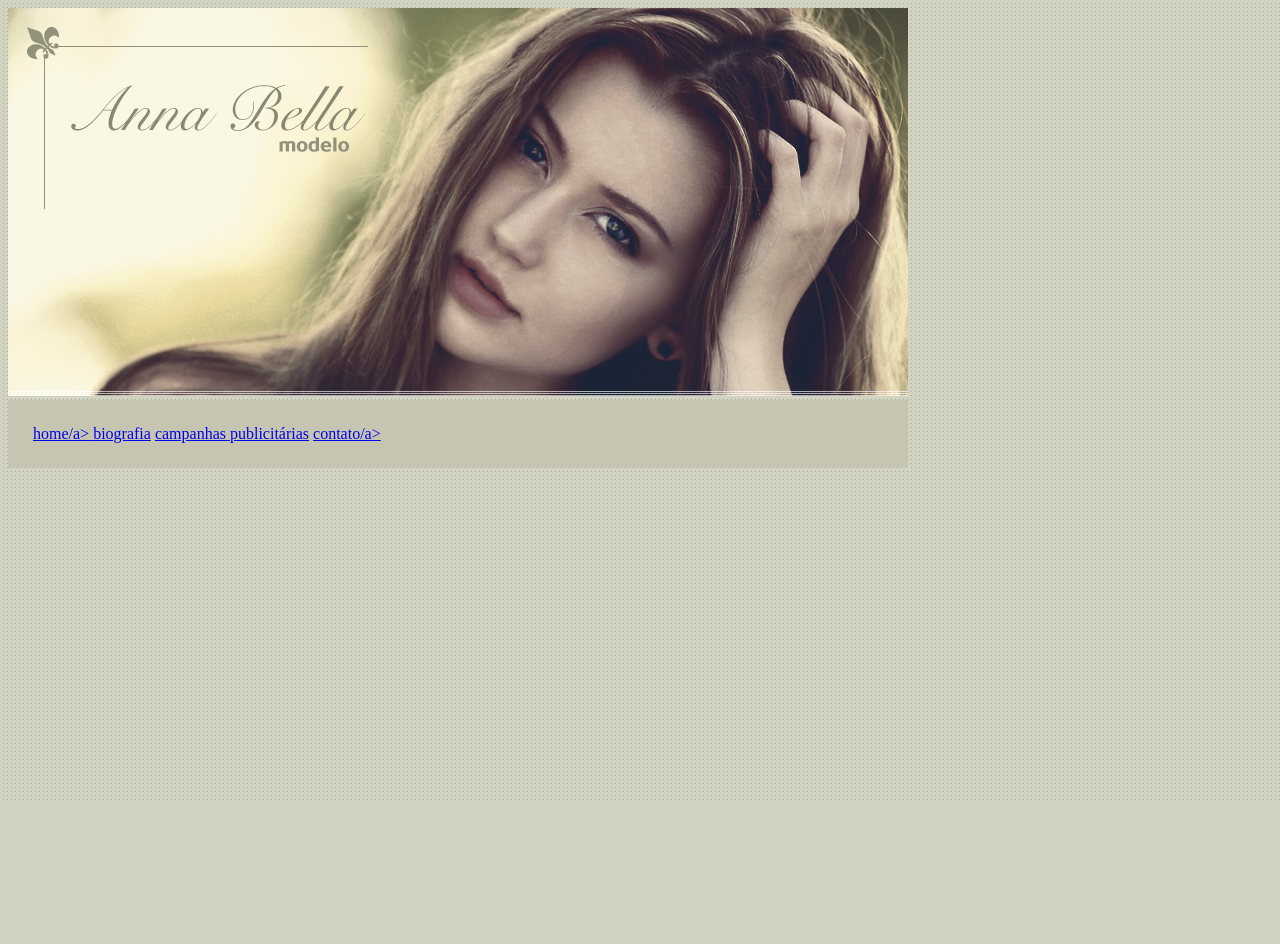
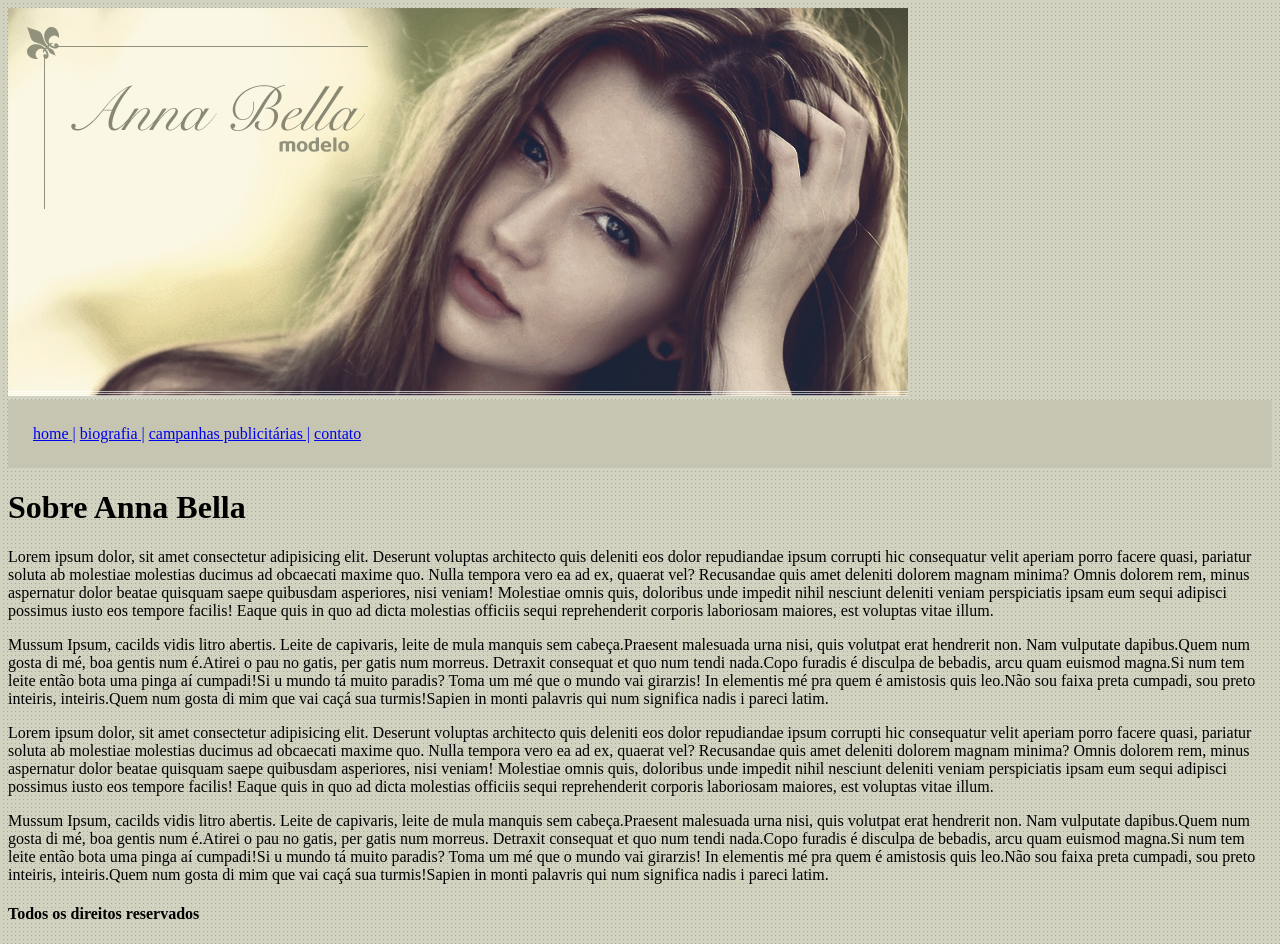
Before and after one commit to RennanLima21/Anna-Bella, a plain HTML site: page index.html in a window 1280 px wide. Before the commit the page ends 800 px from the top, so only its background shows below. Drawn offline with Linux system fonts and the light colour scheme.

Commit message:
links,  paragrafo

```diff
--- a/index.html
+++ b/index.html
@@ -1,30 +1,93 @@
 <!DOCTYPE html>
 <html lang="en">
-<head>
-  <meta charset="UTF-8">
-  <meta http-equiv="X-UA-Compatible" content="IE=edge">
-  <meta name="viewport" content="width=device-width, initial-scale=1.0">
-  <title>Annan-Bella</title>
-  <link rel="stylesheet" href="style.css">
+  <head>
+    <meta charset="UTF-8" />
+    <meta http-equiv="X-UA-Compatible" content="IE=edge" />
+    <meta name="viewport" content="width=device-width, initial-scale=1.0" />
+    <title>Annan-Bella</title>
+    <link rel="stylesheet" href="style.css" />
   </head>
   <body>
-
-    <div class="principal">
-
-      <img src="./imagens/capa.png" alt="capa">
+    <div class="wrapper">
+      <img src="./imagens/capa.png" alt="capa" />
 
       <div class="menu">
-
-        <a href="index.html" target="_blank" rel="noopener noreferrer">home/a>
-        <a href="index.html" target="_blank" rel="noopener noreferrer">biografia</a>
-        <a href="index.html" target="_blank" rel="noopener noreferrer">campanhas publicitárias</a>
-        <a href="index.html" target="_blank" rel="noopener noreferrer">contato/a>
-
-
+        <a href="index.html" target="_blank" rel="noopener noreferrer"
+          >home |</a
+        >
+        <a href="biografia.html" target="_blank" rel="noopener noreferrer"
+          >biografia |</a
+        >
+        <a href="publicidade.html" target="_blank" rel="noopener noreferrer"
+          >campanhas publicitárias |</a
+        >
+        <a href="contato.html" target="_blank" rel="noopener noreferrer"
+          >contato</a
+        >
       </div>
 
+      <!-- Inicio do conteudo -->
+      <div class="content">
+        <h1>Sobre Anna Bella</h1>
+
+        <p>
+          Lorem ipsum dolor, sit amet consectetur adipisicing elit. Deserunt
+          voluptas architecto quis deleniti eos dolor repudiandae ipsum corrupti
+          hic consequatur velit aperiam porro facere quasi, pariatur soluta ab
+          molestiae molestias ducimus ad obcaecati maxime quo. Nulla tempora
+          vero ea ad ex, quaerat vel? Recusandae quis amet deleniti dolorem
+          magnam minima? Omnis dolorem rem, minus aspernatur dolor beatae
+          quisquam saepe quibusdam asperiores, nisi veniam! Molestiae omnis
+          quis, doloribus unde impedit nihil nesciunt deleniti veniam
+          perspiciatis ipsam eum sequi adipisci possimus iusto eos tempore
+          facilis! Eaque quis in quo ad dicta molestias officiis sequi
+          reprehenderit corporis laboriosam maiores, est voluptas vitae illum.
+        </p>
+        <p>
+          Mussum Ipsum, cacilds vidis litro abertis. Leite de capivaris, leite
+          de mula manquis sem cabeça.Praesent malesuada urna nisi, quis volutpat
+          erat hendrerit non. Nam vulputate dapibus.Quem num gosta di mé, boa
+          gentis num é.Atirei o pau no gatis, per gatis num morreus. Detraxit
+          consequat et quo num tendi nada.Copo furadis é disculpa de bebadis,
+          arcu quam euismod magna.Si num tem leite então bota uma pinga aí
+          cumpadi!Si u mundo tá muito paradis? Toma um mé que o mundo vai
+          girarzis! In elementis mé pra quem é amistosis quis leo.Não sou faixa
+          preta cumpadi, sou preto inteiris, inteiris.Quem num gosta di mim que
+          vai caçá sua turmis!Sapien in monti palavris qui num significa nadis i
+          pareci latim.
+        </p>
+        <p>
+          Lorem ipsum dolor, sit amet consectetur adipisicing elit. Deserunt
+          voluptas architecto quis deleniti eos dolor repudiandae ipsum corrupti
+          hic consequatur velit aperiam porro facere quasi, pariatur soluta ab
+          molestiae molestias ducimus ad obcaecati maxime quo. Nulla tempora
+          vero ea ad ex, quaerat vel? Recusandae quis amet deleniti dolorem
+          magnam minima? Omnis dolorem rem, minus aspernatur dolor beatae
+          quisquam saepe quibusdam asperiores, nisi veniam! Molestiae omnis
+          quis, doloribus unde impedit nihil nesciunt deleniti veniam
+          perspiciatis ipsam eum sequi adipisci possimus iusto eos tempore
+          facilis! Eaque quis in quo ad dicta molestias officiis sequi
+          reprehenderit corporis laboriosam maiores, est voluptas vitae illum.
+        </p>
+        <p>
+          Mussum Ipsum, cacilds vidis litro abertis. Leite de capivaris, leite
+          de mula manquis sem cabeça.Praesent malesuada urna nisi, quis volutpat
+          erat hendrerit non. Nam vulputate dapibus.Quem num gosta di mé, boa
+          gentis num é.Atirei o pau no gatis, per gatis num morreus. Detraxit
+          consequat et quo num tendi nada.Copo furadis é disculpa de bebadis,
+          arcu quam euismod magna.Si num tem leite então bota uma pinga aí
+          cumpadi!Si u mundo tá muito paradis? Toma um mé que o mundo vai
+          girarzis! In elementis mé pra quem é amistosis quis leo.Não sou faixa
+          preta cumpadi, sou preto inteiris, inteiris.Quem num gosta di mim que
+          vai caçá sua turmis!Sapien in monti palavris qui num significa nadis i
+          pareci latim.
+        </p>
+        <!-- Fim do contudo -->
+      </div>
+
+      <div class="footer">
+        <h4>Todos os direitos reservados</h4>
+      </div>
     </div>
-
-
   </body>
-  </html>
+</html>
```
